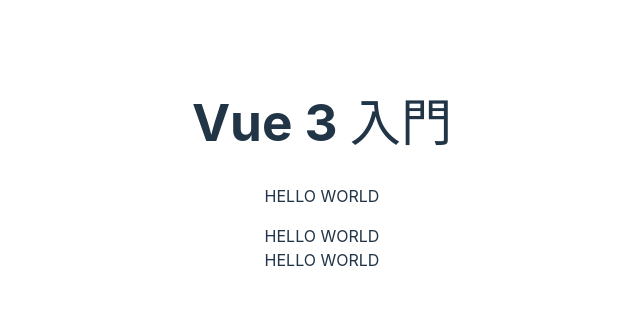
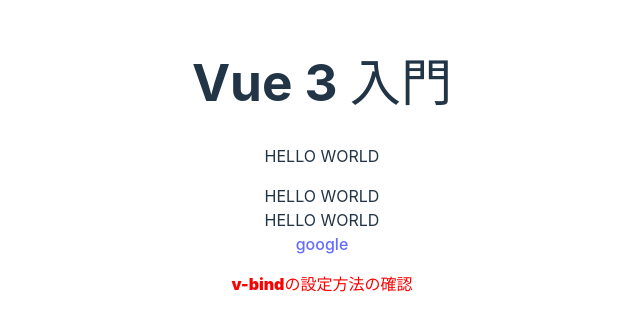
Before and after one commit to yusuke-miura7/vue3-learning, a Vue app in the folder first-vue-app/: page / in a window 1280 px wide. Shown: the part 234-564 px from the top of the page, without its empty margins (318-958 px from the left). Built offline with nearby package versions, Linux system fonts and the light colour scheme.

Commit message:
v-bindの確認

```diff
--- a/first-vue-app/src/App.vue
+++ b/first-vue-app/src/App.vue
@@ -10,6 +10,8 @@
 
 upperCase();
 
+const link = 'https://google.com';
+
 </script>
 
 <!-- html部分 -->
@@ -19,22 +21,17 @@
     <p>{{ message }}</p>
     <div v-text="message"></div>
     <div v-html="message"></div>
-    <!-- <h1> -->
+  <div>
+    <a v-bind:href="link">google</a>
+    <p class="active">v-bindの設定方法の確認</p>
+  </div>
   </div>
 </template>
 
 <!-- css部分 -->
 <style scoped>
-.logo {
-  height: 6em;
-  padding: 1.5em;
-  will-change: filter;
-  transition: filter 300ms;
-}
-.logo:hover {
-  filter: drop-shadow(0 0 2em #646cffaa);
-}
-.logo.vue:hover {
-  filter: drop-shadow(0 0 2em #42b883aa);
+.active {
+  color: red;
+  font-weight: 900;
 }
 </style>
```
